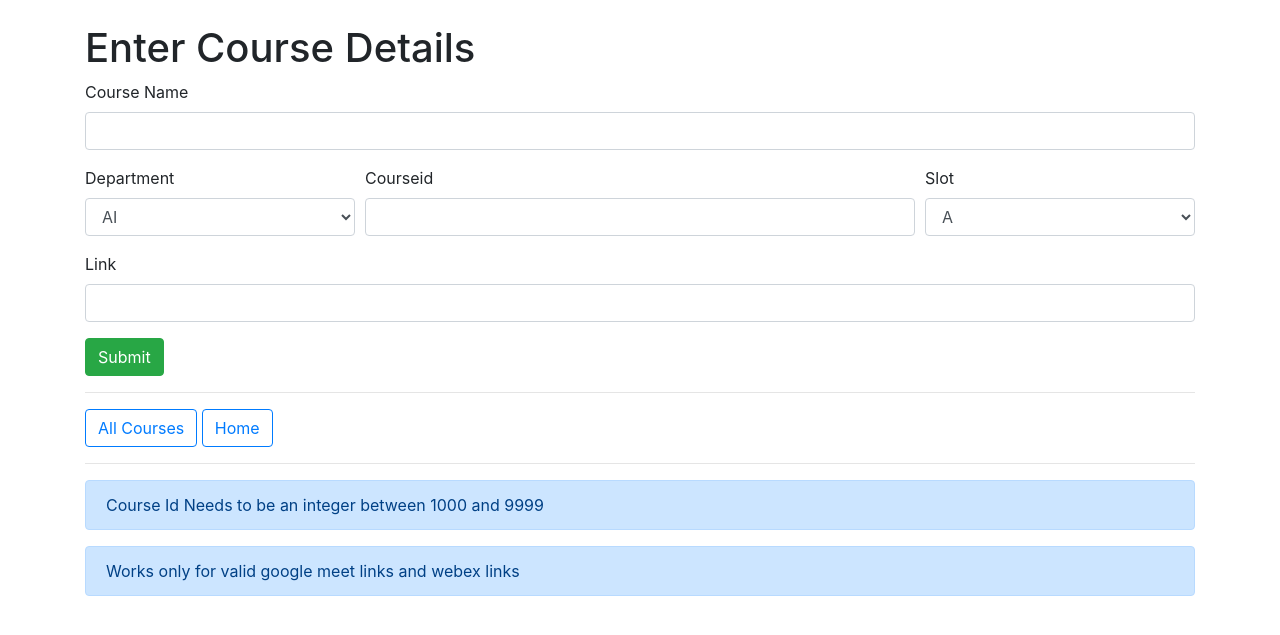
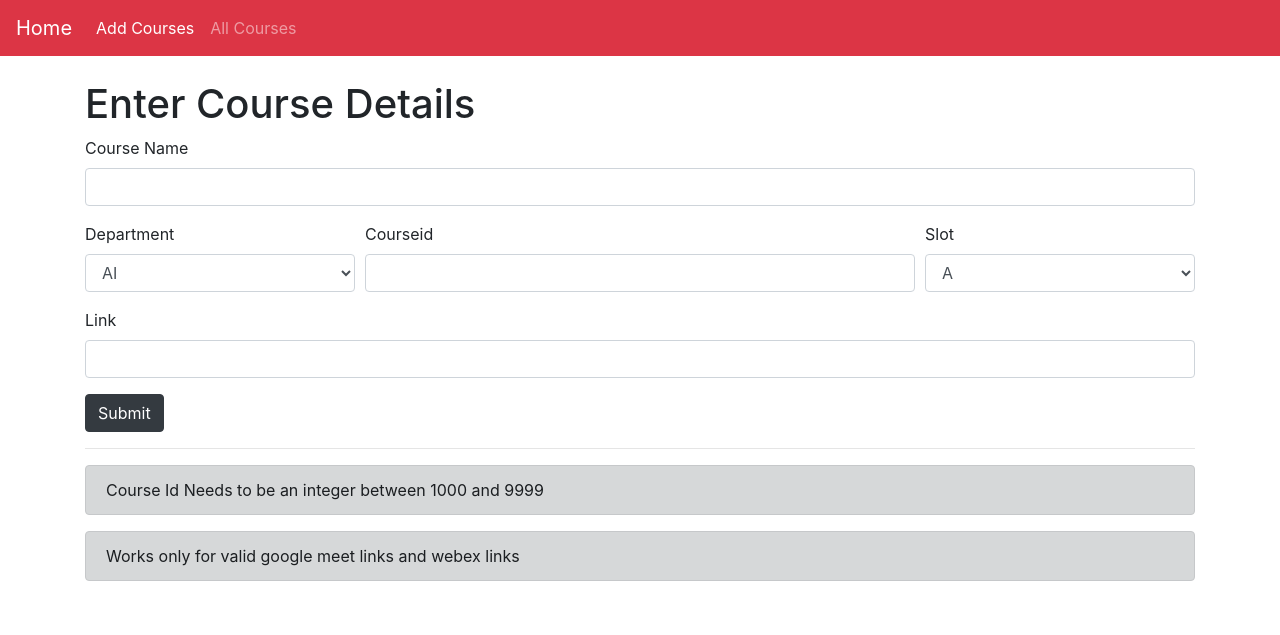
Before and after one commit to DivyanshK12/linkey, a Flask app: page /adder in a window 1280 px wide. Shown: the top 635 px of the page. Run offline with Flask 2, Linux system fonts and the light colour scheme; some libraries are stand-ins or nearby versions.

Commit message:
Finally Done

```diff
--- a/app/main/forms.py
+++ b/app/main/forms.py
@@ -4,7 +4,7 @@ from wtforms import StringField, SelectField, IntegerField
 from wtforms.validators import DataRequired, NumberRange
 
 slot_options = [(x,x) for x in "ABCDEFGPQRS"]
-branches = ["AI","CS","CE","CH","EE","EP","ES","ME","MA","MS"]
+branches = ["AI","CS","CE","CH","EE","EP","ES","ME","MA","MS","ID"]
 branch_options = [(x,x) for x in branches]
 
 class CourseForm(FlaskForm):
--- a/app/main/utils.py
+++ b/app/main/utils.py
@@ -13,14 +13,11 @@ def get_slot():
     dt_object = datetime.utcnow()
     ist_time = timedelta(hours =5, minutes = 30)
     dt_object += ist_time
-    print("Datetime accessed :",dt_object)
     accessor = dt_object.hour
     day = dt_object.weekday()
     if accessor in slot_dict[day]:
-        print("Returned")
         return slot_dict[day][accessor]
     else:
-        print("Not returned")
         return None
 
 def is_valid_link(url):
--- a/app/main/views.py
+++ b/app/main/views.py
@@ -40,3 +40,7 @@ def index():
 def aller():
     data = Course.query.all()
     return render_template("index.html",data = data,page = "All Courses")
+
+@main.route('/empty')
+def empty():
+    return render_template("empty.html")
--- a/app/templates/empty.html
+++ b/app/templates/empty.html
@@ -30,10 +30,10 @@
       <div class="container" id="centerize">
     <h1 class="display-3">No courses running right now !</h1>
     <h1>Relax and take a break</h1>
-    <a class="btn btn-outline-primary" href="/all" role="button">All Courses</a>
-    <a class="btn btn-outline-primary" href="/" role="button">Home</a>
+    <a class="btn btn-outline-danger" href="/all" role="button">All Courses</a>
+    <a class="btn btn-outline-danger" href="/adder" role="button">Add Courses</a>
     <br>
-    <img src="/static/images/Nature.svg" class="img-fluid text-center" alt="Not Found" id='img'>
+    <img src="/static/images/Nature_bg.svg" class="img-fluid text-center" alt="Not Found" id='img'>
     </div>
 </body>
 </html>
--- a/app/templates/form.html
+++ b/app/templates/form.html
@@ -12,6 +12,23 @@
     <title>Linkey | Add Course</title>
   </head>
   <body>
+      <nav class="navbar navbar-expand-lg navbar-dark bg-danger">
+        <a class="navbar-brand" href="/">Home</a>
+        <button class="navbar-toggler" type="button" data-toggle="collapse" data-target="#navbarSupportedContent" aria-controls="navbarSupportedContent" aria-expanded="false" aria-label="Toggle navigation">
+          <span class="navbar-toggler-icon"></span>
+        </button>
+
+        <div class="collapse navbar-collapse" id="navbarSupportedContent">
+          <ul class="navbar-nav mr-auto">
+            <li class="nav-item active">
+              <a class="nav-link" href="/adder">Add Courses <span class="sr-only">(current)</span></a>
+            </li>
+            <li class="nav-item">
+              <a class="nav-link" href="/all">All Courses</a>
+            </li>
+          </ul>
+        </div>
+      </nav>
       <br>
     <div class="container">
         <h1>Enter Course Details</h1>
@@ -36,24 +53,19 @@
             <div class="form-group">
             {{ form.link.label }}{{ form.link }}
             </div>
-            <button type="submit" class="btn btn-success">Submit</button>
+            <button type="submit" class="btn btn-dark">Submit</button>
             {{ form.hidden_tag() }}
         </form>
         <hr>
-            <a class="btn btn-outline-primary" href="/all" role="button">All Courses</a>
-            <a class="btn btn-outline-primary" href="/" role="button">Home</a>
-            <hr>
-            <div class="alert alert-primary" role="alert">Course Id Needs to be an integer between 1000 and 9999</div>
-            <div class="alert alert-primary" role="alert">Works only for valid google meet links and webex links</div>
+            <div class="alert alert-dark" role="alert">Course Id Needs to be an integer between 1000 and 9999</div>
+            <div class="alert alert-dark" role="alert">Works only for valid google meet links and webex links</div>
         {% with messages = get_flashed_messages() %}
                     {% if messages %}
-                        <ul class=flashes> <!--Can be replaced with toasts ?-->
                             {% for message in messages %}
                             <div class="alert alert-danger" role="alert">
                                 {{ message }}
                               </div>
                             {% endfor %}
-                        </ul>
                     {% endif %}
                 {% endwith %}
     </div>
```
Also changed, not shown: app/templates/index.html (+20 -6 lines), app/static/images/Nature.svg (deleted), app/static/images/Nature_bg.svg (added), data.sqlite.
